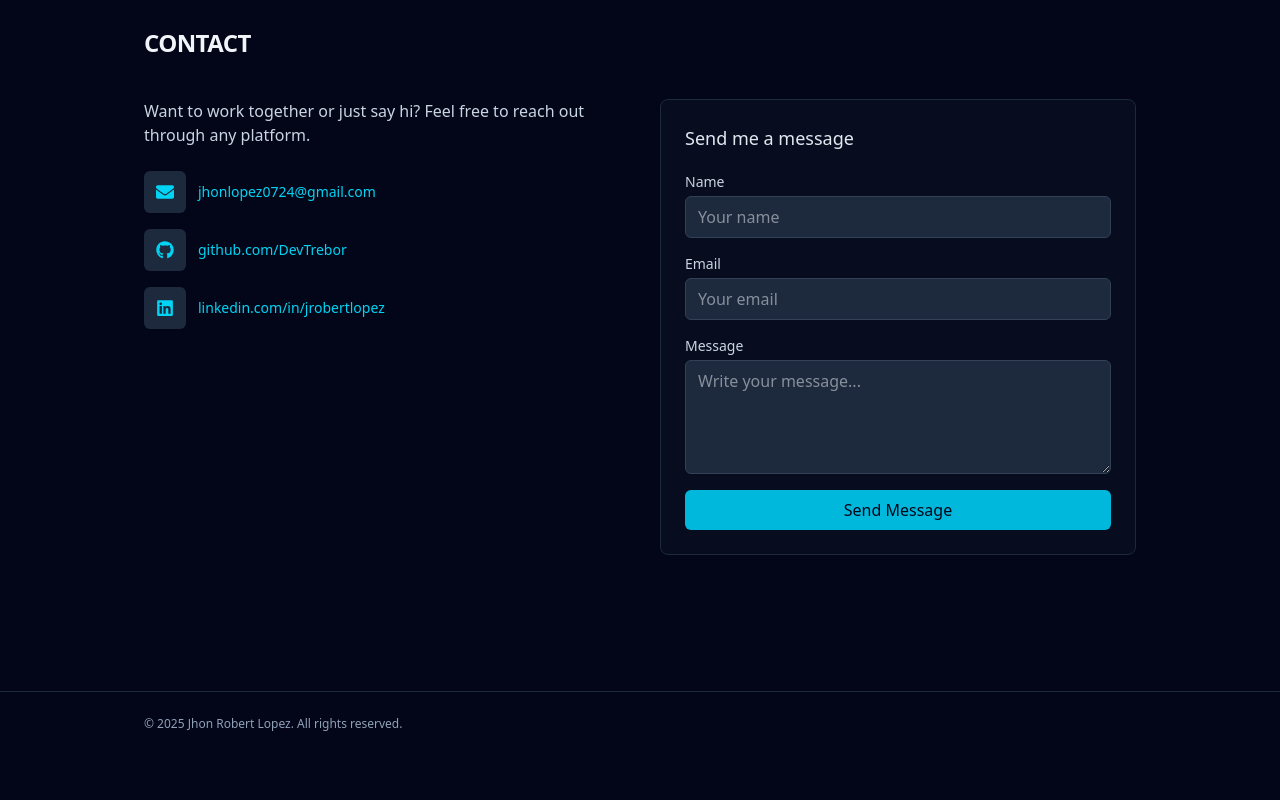
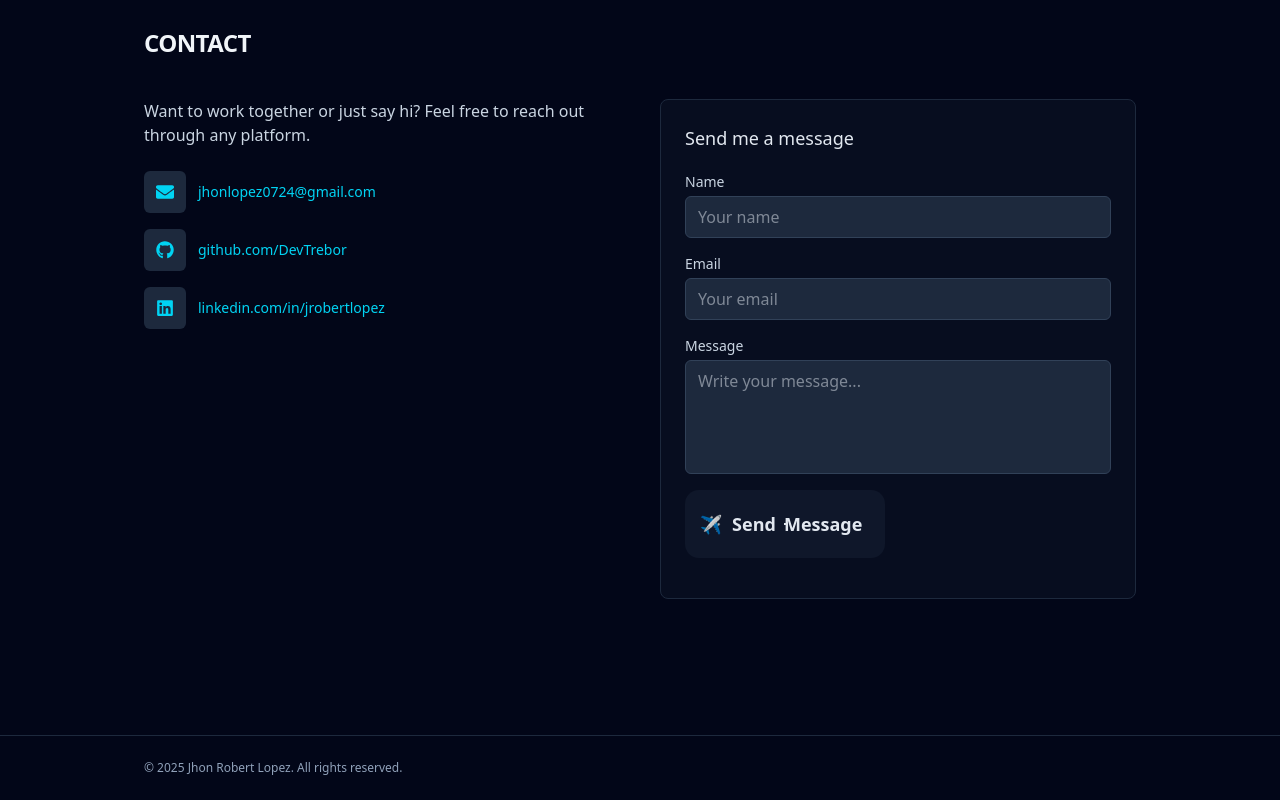
Before and after one commit to DevTrebor/My-Portfolio, a Next.js app: page / in a window 1280 px wide. Shown: the part 1668-2468 px from the top of the page. Before the commit the page ends 2424 px from the top, so only its background shows below. Built offline with nearby package versions, Linux system fonts and the light colour scheme.

Commit message:
Updated UI

```diff
--- a/components/ContactForm.tsx
+++ b/components/ContactForm.tsx
@@ -1,74 +1,119 @@
-"use client"; // <-- important, makes this a Client Component
+"use client";
 
-import { useRef } from "react";
+import { useRef, useState } from "react";
 import emailjs from "emailjs-com";
+import Button from "@/components/animation/SendButton";
 
 export default function ContactForm() {
   const formRef = useRef<HTMLFormElement>(null);
 
+  const [isSending, setIsSending] = useState(false);
+  const [isSent, setIsSent] = useState(false);
+  const [error, setError] = useState("");
+
   const handleSubmit = (e: React.FormEvent<HTMLFormElement>) => {
   e.preventDefault();
-    if (!formRef.current) return;
+  const form = formRef.current;
+  if (!form) return;
+
+  setIsSending(true);
+  setIsSent(false);
+  setError("");
 
   emailjs
     .sendForm(
-        "service_0garrdi", // your EmailJS Service ID
-        "template_0u1d62m", // your EmailJS Template ID
-        formRef.current,
-        "xWOOYLPIv1BrEqbWB" // your EmailJS Public Key
+      "service_0garrdi",
+      "template_0u1d62m",
+      form,
+      "xWOOYLPIv1BrEqbWB"
     )
     .then(
       () => {
-          alert("Your message has been sent!");
-          formRef.current?.reset();
+        setIsSending(false);
+        setIsSent(true);
+        form.reset();
+
+        setTimeout(() => setIsSent(false), 4000);
       },
       () => {
-          alert("Failed to send message. Try again.");
+        setIsSending(false);
+        setError("Failed to send message. Please try again.");
       }
     );
 };
 
+
   return (
     <form ref={formRef} onSubmit={handleSubmit} className="space-y-4">
+      {/* Name */}
       <div className="flex flex-col space-y-1">
         <label className="text-sm text-slate-300">Name</label>
         <input
           name="name"
           required
           type="text"
-          className="w-full px-3 py-2 rounded-md bg-slate-800 border border-slate-700 focus:border-cyan-400 outline-none"
+          className="w-full px-3 py-2 rounded-md bg-slate-800 border border-slate-700 text-slate-200 cursor-target"
           placeholder="Your name"
         />
       </div>
 
+      {/* Email */}
       <div className="flex flex-col space-y-1">
         <label className="text-sm text-slate-300">Email</label>
         <input
           name="email"
           required
           type="email"
-          className="w-full px-3 py-2 rounded-md bg-slate-800 border border-slate-700 focus:border-cyan-400 outline-none"
+          className="w-full px-3 py-2 rounded-md bg-slate-800 border border-slate-700 text-slate-200 cursor-target"
           placeholder="Your email"
         />
       </div>
 
+      {/* Message */}
       <div className="flex flex-col space-y-1">
         <label className="text-sm text-slate-300">Message</label>
         <textarea
           name="message"
           required
           rows={4}
-          className="w-full px-3 py-2 rounded-md bg-slate-800 border border-slate-700 focus:border-cyan-400 outline-none"
+          className="w-full px-3 py-2 rounded-md bg-slate-800 border border-slate-700 text-slate-200 cursor-target resize-none"
           placeholder="Write your message..."
-        ></textarea>
+        />
       </div>
 
-      <button
-        type="submit"
-        className="w-full px-4 py-2 bg-cyan-500 text-slate-950 font-medium rounded-md hover:bg-cyan-400 transition cursor-target"
-      >
-        Send Message
-      </button>
+      {/* Animated Button */}
+      <Button isSending={isSending} isSent={isSent} />
+
+      {/* ✔ SUCCESS MESSAGE */}
+      {isSent && (
+        <p className="text-green-400 text-sm animate-fadeSlide">
+          Your message has been sent successfully ✔
+        </p>
+      )}
+
+      {/* ❌ ERROR MESSAGE */}
+      {error && (
+        <p className="text-red-400 text-sm animate-fadeSlide">
+          {error}
+        </p>
+      )}
+
+      {/* Animation */}
+      <style jsx>{`
+        .animate-fadeSlide {
+          animation: fadeSlide 0.5s ease forwards;
+        }
+        @keyframes fadeSlide {
+          0% {
+            opacity: 0;
+            transform: translateY(6px);
+          }
+          100% {
+            opacity: 1;
+            transform: translateY(0);
+          }
+        }
+      `}</style>
     </form>
   );
 }
--- /dev/null
+++ b/components/animation/SendButton.tsx
@@ -0,0 +1,206 @@
+"use client";
+
+import React from "react";
+import styled from "styled-components";
+
+interface Props {
+  isSending: boolean;
+  isSent: boolean;
+}
+
+// const palette = {
+//   primary: "#22d3ee",
+//   secondary: "#6366f1",
+//   success: "#16a34a", // green for sent
+//   danger: "#ef4444",
+//   neutralDark: "#0f172a",
+//   neutralLight: "#e2e8f0",
+// };
+
+
+const Button = ({ isSending, isSent }: Props) => {
+  const text = "Send Message";
+
+  return (
+    <StyledWrapper>
+      <button
+        className={`button ${isSending ? "sending" : ""} ${isSent ? "sent" : ""} cursor-target`}
+        disabled={isSending}
+        type="submit"
+      >
+        <div className="outline" />
+
+        {/* DEFAULT STATE */}
+        <div className="state state--default">
+          <div className="icon">✈️</div>
+           <p>
+  {text.split(" ").map((word, wordIndex) => (
+    <span className="word" key={wordIndex} style={{ marginRight: "8px" }}>
+      {word.split("").map((letter, letterIndex) => (
+        <span
+          key={letterIndex}
+          style={{ "--i": letterIndex } as React.CSSProperties}
+          className="letter"
+        >
+          {letter}
+        </span>
+      ))}
+    </span>
+  ))}
+</p>
+
+        </div>
+
+        {/* SENDING STATE */}
+        <div className="state state--sending">
+          <div className="icon spinner" />
+          <p>Sending...</p>
+        </div>
+
+        {/* SENT STATE */}
+        <div className="state state--sent">
+          <div className="icon">✔️</div>
+          <p>Sent!</p>
+        </div>
+      </button>
+    </StyledWrapper>
+  );
+};
+
+const StyledWrapper = styled.div`
+  .button {
+    --primary: #22d3ee;
+    --neutral-1: #1e293b;
+    --neutral-2: #334155;
+    --radius: 14px;
+
+    cursor: pointer;
+    border-radius: var(--radius);
+    border: none;
+
+    background: #0f172a;
+    color: #e2e8f0;
+
+    min-width: 200px;
+    height: 68px;
+    padding: 20px;
+
+    font-size: 18px;
+    font-weight: 600;
+
+    display: flex;
+    align-items: center;
+    justify-content: center;
+
+    position: relative;
+    overflow: hidden;
+
+    transition: background 0.3s ease, box-shadow 0.3s ease;
+  }
+
+  .button:disabled {
+    opacity: 0.7;
+    cursor: not-allowed;
+  }
+
+  /* Icon & text states */
+  .button .state {
+    position: absolute;
+    opacity: 0;
+    display: flex;
+    align-items: center;
+    gap: 10px;
+    transition: opacity 0.3s ease;
+  }
+
+  .button .state--default {
+    opacity: 1;
+  }
+
+  /* Animated letters */
+  .state p span {
+    display: inline-block;
+    transition: transform 0.3s ease, opacity 0.3s ease;
+  }
+
+  /* Hover animations */
+  .button:hover:not(:disabled) .state--default .icon {
+    animation: planeTakeOff 0.8s forwards;
+  }
+
+  .button:hover:not(:disabled) .state--default p span {
+    animation: letterWave 0.8s forwards;
+    animation-delay: calc(var(--i) * 0.05s);
+  }
+
+  /* Spinner for sending state */
+  .spinner {
+    width: 18px;
+    height: 18px;
+    border: 3px solid #22d3ee;
+    border-top-color: transparent;
+    border-radius: 50%;
+    animation: spin 0.7s linear infinite;
+  }
+
+  @keyframes spin {
+    to {
+      transform: rotate(360deg);
+    }
+  }
+
+  /* Plane flying animation */
+  @keyframes planeTakeOff {
+    0% {
+      transform: translateX(0) translateY(0) rotate(0deg) scale(1.25);
+      opacity: 1;
+    }
+    50% {
+      transform: translateX(60px) translateY(-20px) rotate(20deg) scale(1.3);
+      opacity: 1;
+    }
+    100% {
+      transform: translateX(150px) translateY(-50px) rotate(45deg) scale(0);
+      opacity: 0;
+    }
+  }
+
+  /* Letter wave animation */
+  @keyframes letterWave {
+    0% {
+      opacity: 1;
+      transform: translateY(0);
+    }
+    50% {
+      opacity: 1;
+      transform: translateY(-15px);
+      color: var(--primary);
+    }
+    100% {
+      opacity: 0;
+      transform: translateY(-30px);
+    }
+  }
+
+  /* Sending and sent states */
+  .button.sending .state--default {
+    opacity: 0;
+  }
+  .button.sending .state--sending {
+    opacity: 1;
+  }
+
+  .button.sent {
+    background: #1d4ed8;
+    color: white;
+  }
+  .button.sent .state--default,
+  .button.sent .state--sending {
+    opacity: 0;
+  }
+  .button.sent .state--sent {
+    opacity: 1;
+  }
+`;
+
+export default Button;
```
Also changed, not shown: app/page.tsx (+11 -9 lines). Lines whose indentation alone changed are shown as unchanged.
